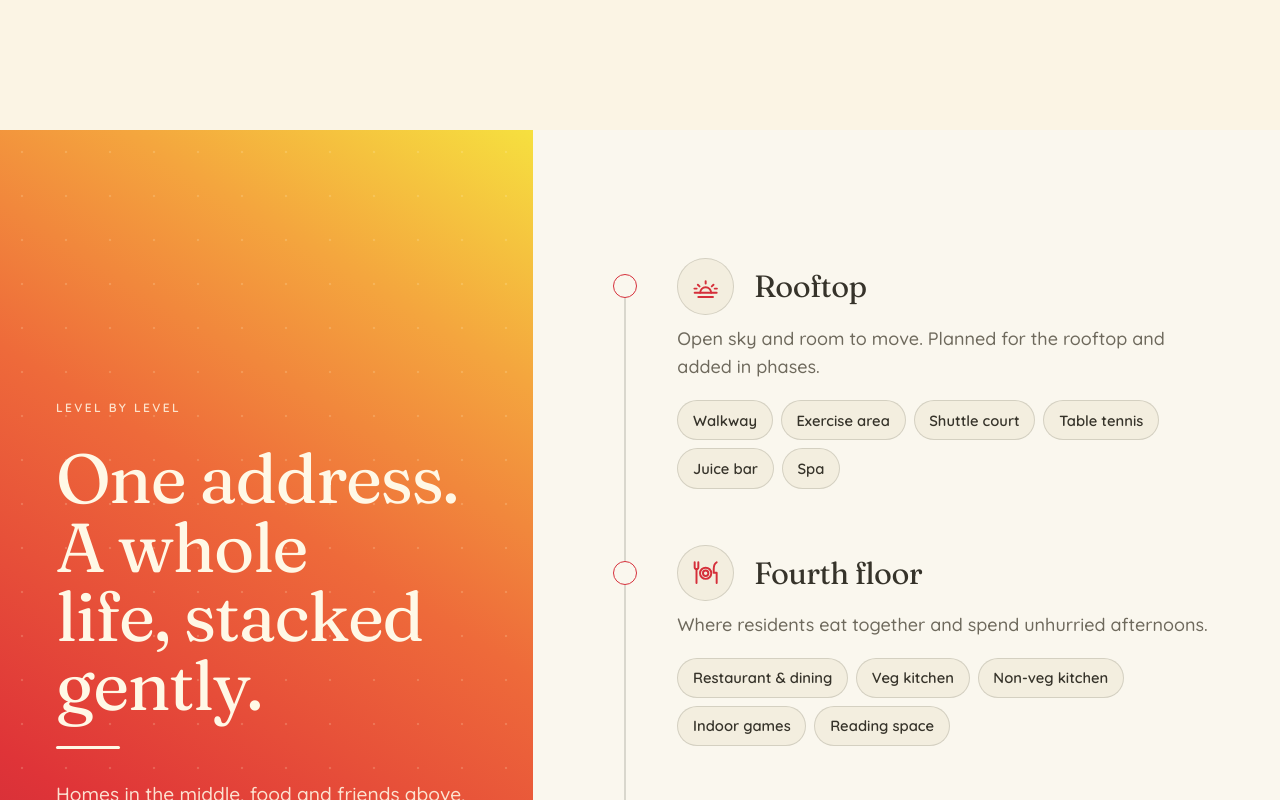
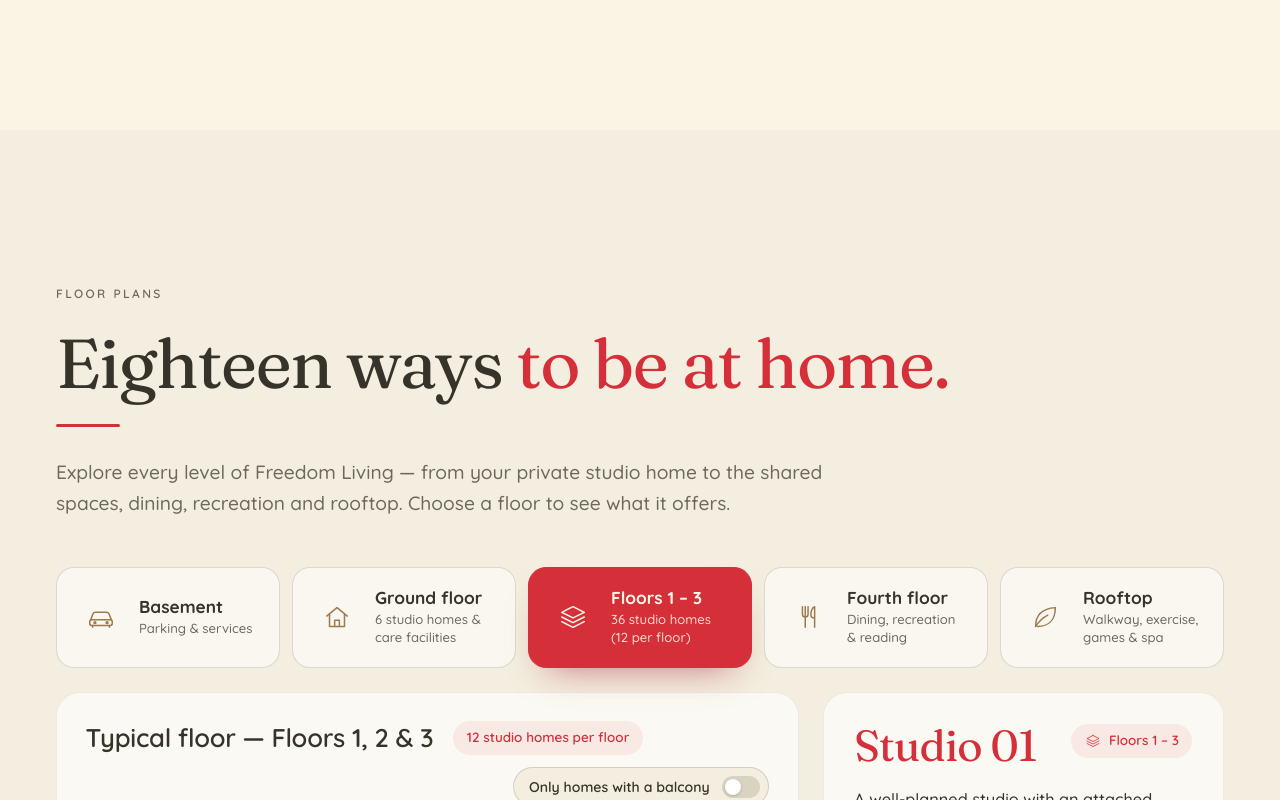
Before and after one commit to torussstudio/freedom-living-landing-page, a React (Vite) app: page / in a window 1280 px wide. Shown: the part 2760-3560 px from the top of the page. Built offline with nearby package versions, Linux system fonts and the light colour scheme; a web font is replaced by a local one.

Commit message:
levels section removed

```diff
--- a/src/App.jsx
+++ b/src/App.jsx
@@ -30,7 +30,6 @@ function Page() {
       <main id="top">
         <Hero />
         <Glance />
-        <Levels />
         <FloorPlans onAskAbout={askAbout} />
         <LocationProgress />
         <Gallery />
```
